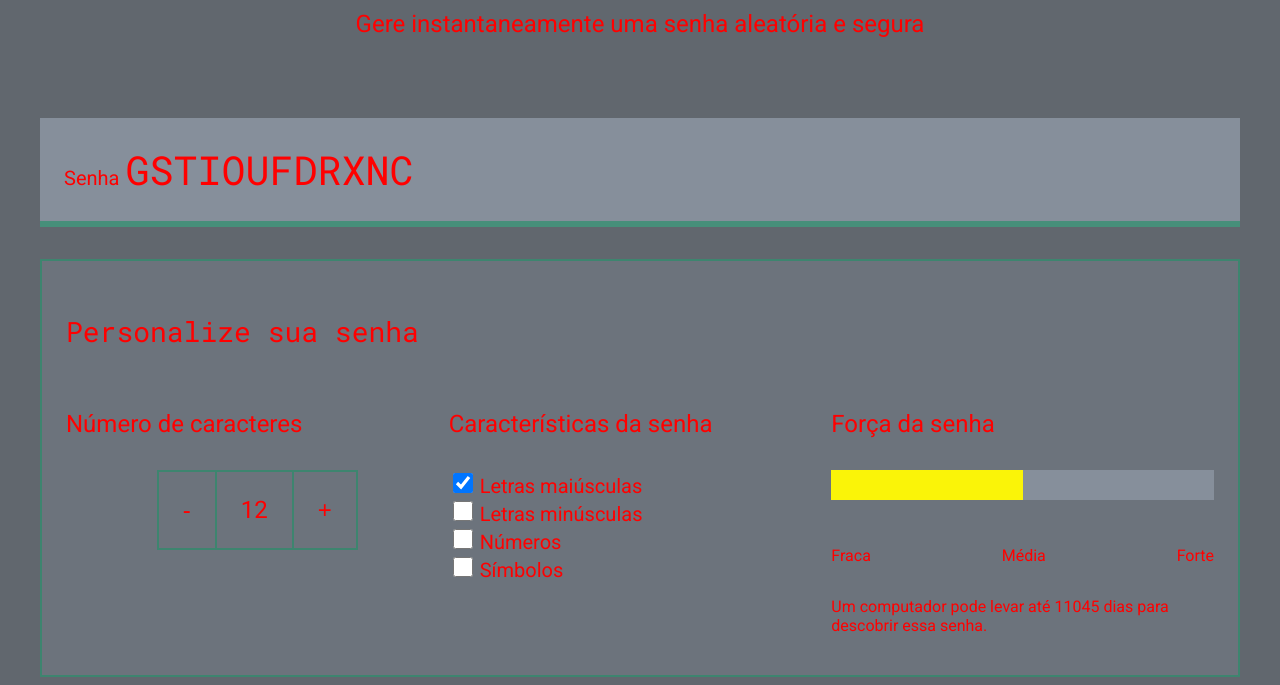
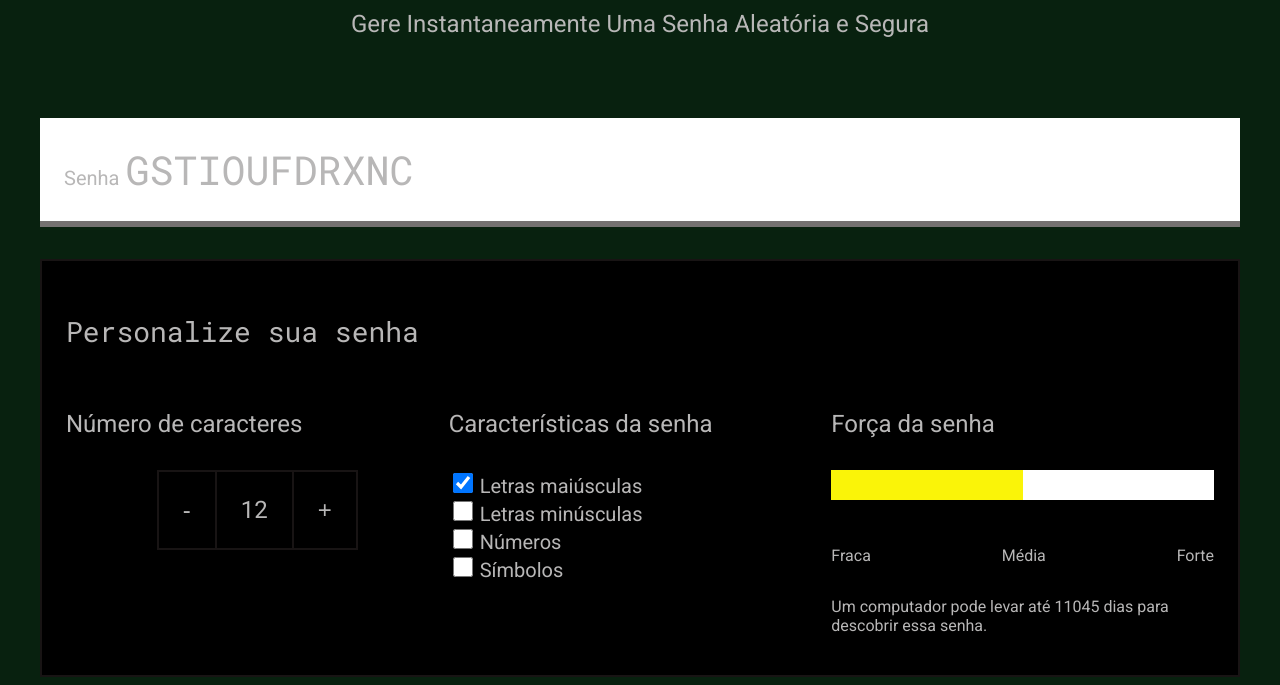
Before and after one commit to steinckmogli/senha, a plain HTML site: page index.html in a window 1280 px wide. Shown: the part 208-893 px from the top of the page. Drawn offline with Linux system fonts and the light colour scheme.

Commit message:
Add files via upload

```diff
--- a/index.html
+++ b/index.html
@@ -4,7 +4,7 @@
 <head>
     <meta charset="UTF-8">
     <meta name="viewport" content="width=device-width, initial-scale=1.0">
-    <title>Gerador de senha</title>
+    <title>Gerador de senhas</title>
     <link rel="stylesheet" href="style.css">
 </head>
 
@@ -13,7 +13,7 @@
         <div class="conteudo-titulo">
             <img src="unlock.svg" alt="cadeado fechado">
             <h2 class="titulo-principal">Gerador de senhas</h2>
-            <h3 class="titulo-secundario">Gere instantaneamente uma senha aleatória e segura</h3>
+            <h3 class="titulo-secundario">Gere Instantaneamente Uma Senha Aleatória e Segura</h3>
         </div>
         <div class="conteudo-senha">
             <label for="senha">Senha</label>
--- a/style.css
+++ b/style.css
@@ -1,11 +1,11 @@
 @import url('https://fonts.googleapis.com/css2?family=Roboto&family=Roboto+Mono&display=swap');
 
 :root {
-    --branco: rgb(255, 0, 0);
-    --cor-de-fundo: #61676e;
-    --fundo-senha: #868f9b;
-    --fundo-texto: #6c737c;
-    --borda: #238f69a2;
+    --branco: rgb(184, 183, 183);
+    --cor-de-fundo: #08210f;
+    --fundo-senha: #ffffff;
+    --fundo-texto: #000000;
+    --borda: #272020a2;
     --roboto: 'Roboto', sans-serif;
     --roboto-mono: 'Roboto Mono', monospace;
 }
```
